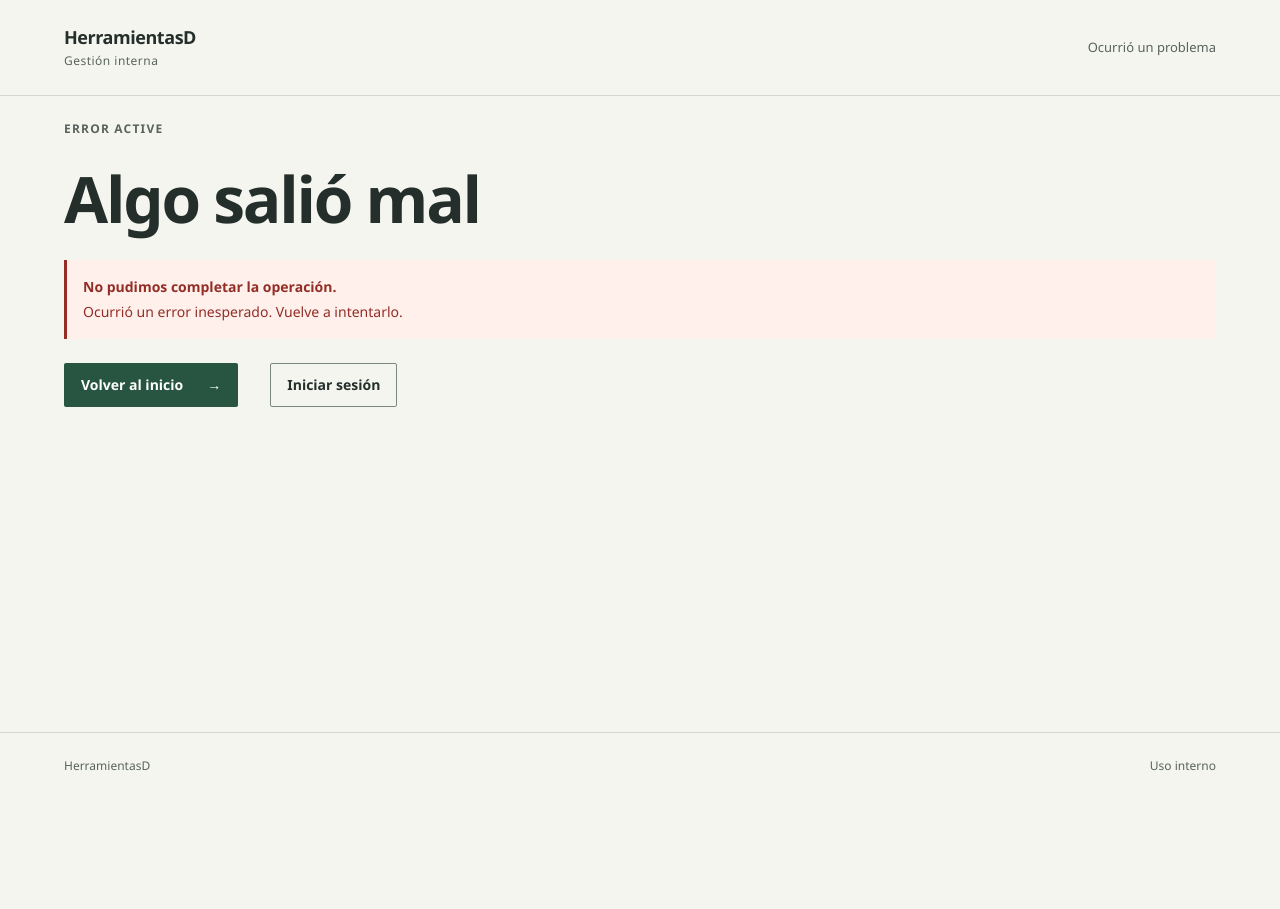
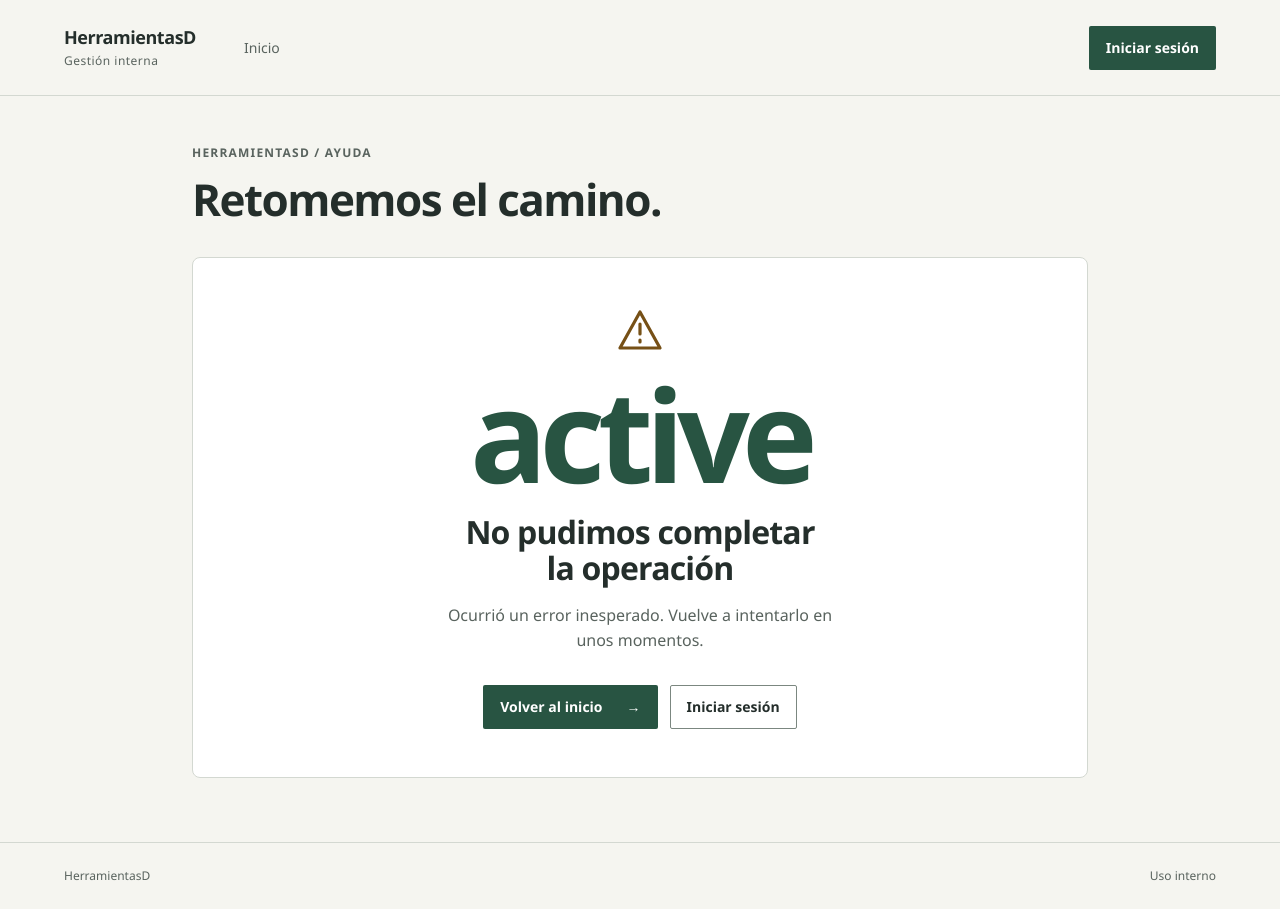
Before and after one commit to andres1015-hub/HerramientasD, a Spring app: template src/main/resources/templates/error.html in a window 1280 px wide. Before the commit the page ends 771 px from the top, so only its background shows below. Run offline with Thymeleaf, Linux system fonts and the light colour scheme; the template is opened without the code that fills it: most values are stand-ins (such as "Sample title", 1, 10 or a date in 2020); data that the repository does not hold is empty; some of the project's set-up classes (security, data sources, template engines, error pages and the like) are left out, and stand-ins take their place.

Commit message:
Rediseña la página de error con el lenguaje del sistema

```diff
--- a/src/main/resources/templates/error.html
+++ b/src/main/resources/templates/error.html
@@ -8,30 +8,21 @@
 </head>
 <body>
 <a class="skip-link" href="#contenido">Ir al contenido</a>
-<header class="site-header">
-    <a class="brand" th:href="@{/}">HerramientasD<span class="brand-caption">Gestión interna</span></a>
-    <span class="header-context">Ocurrió un problema</span>
-</header>
-<main id="contenido" class="mx-auto w-full max-w-7xl px-5 pt-6 pb-16 sm:px-8 lg:px-16">
-    <p class="eyebrow" th:text="'Error ' + ${codigoError != null ? codigoError : (status != null ? status : '—')}">Error</p>
-    <h1 class="mt-6 max-w-[14ch] text-[clamp(2.25rem,5vw,4rem)] font-semibold leading-[1.15] tracking-[-.035em]"
-        th:text="${tituloError != null ? tituloError : 'Algo salió mal'}">Algo salió mal</h1>
-    <div class="message message-error mt-6" role="alert">
-        <strong>No pudimos completar la operación.</strong>
-        <p th:with="codigo=${codigoError != null ? codigoError : status}"
-           th:text="${codigo == 401 ? 'Tu sesión no está iniciada o ha expirado. Inicia sesión para continuar.'
-                   : (codigo == 403 ? 'No tienes permisos para acceder a esta sección.'
-                   : (codigo == 404 ? 'La página o el recurso solicitado no existe.'
-                   : 'Ocurrió un error inesperado. Vuelve a intentarlo.'))}">Ocurrió un error inesperado. Vuelve a intentarlo.</p>
-        <p th:if="${mensajeError != null}" th:text="${mensajeError}">Detalle del error.</p>
-    </div>
-    <p class="mt-4 text-sm text-muted" th:if="${rutaError != null}">
-        Ruta solicitada: <span th:text="${rutaError}"></span>
-    </p>
-    <div class="mt-6 flex gap-8">
-        <a class="button button-primary" th:href="@{/}">Volver al inicio <span aria-hidden="true">→</span></a>
-        <a class="button button-secondary" th:href="@{/login}" sec:authorize="isAnonymous()">Iniciar sesión</a>
-    </div>
+<th:block th:replace="~{fragments/navegacion :: cabecera('error')}"/>
+<main id="contenido" class="workspace error-workspace" th:with="codigo=${#strings.toString(codigoError != null ? codigoError : (status != null ? status : '500'))}">
+    <header class="page-heading"><div><p class="eyebrow">HerramientasD / Ayuda</p><h1>Retomemos el camino.</h1></div></header>
+    <section class="panel empty-state error-state" aria-labelledby="error-titulo">
+        <svg class="icon error-icon" aria-hidden="true"><use href="#icon-alerta"/></svg>
+        <p class="error-code" th:text="${codigo}">500</p>
+        <h2 id="error-titulo" th:text="${tituloError != null ? tituloError : (codigo == '401' ? 'Inicia sesión para continuar' : (codigo == '403' ? 'No tienes acceso a esta sección' : (codigo == '404' ? 'No encontramos esta página' : 'No pudimos completar la operación')))}">No pudimos completar la operación</h2>
+        <p th:text="${mensajeError != null ? mensajeError : (codigo == '401' ? 'Tu sesión no está iniciada o ha expirado. Accede con tu cuenta para continuar.' : (codigo == '403' ? 'Tu cuenta no tiene los permisos necesarios. Puedes volver a tus herramientas de trabajo.' : (codigo == '404' ? 'Revisa la dirección o vuelve al inicio para encontrar lo que buscas.' : 'Ocurrió un error inesperado. Vuelve a intentarlo en unos momentos.')))}">Vuelve a intentarlo en unos momentos.</p>
+        <p class="error-route" th:if="${rutaError != null}">Ruta solicitada: <span th:text="${rutaError}"></span></p>
+        <div class="error-actions">
+            <a class="button button-primary" th:href="@{/}">Volver al inicio <span aria-hidden="true">→</span></a>
+            <a class="button button-secondary" th:href="@{/login}" sec:authorize="isAnonymous()">Iniciar sesión</a>
+            <a class="button button-secondary" th:href="@{/(vista='cuenta')}" sec:authorize="isAuthenticated()">Ir a mi cuenta</a>
+        </div>
+    </section>
 </main>
 <footer class="site-footer"><span>HerramientasD</span><span>Uso interno</span></footer>
 </body>
```
Also changed, not shown: src/main/resources/static/css/workspace.css (+7 -0 lines), src/main/resources/static/css/app.css.
